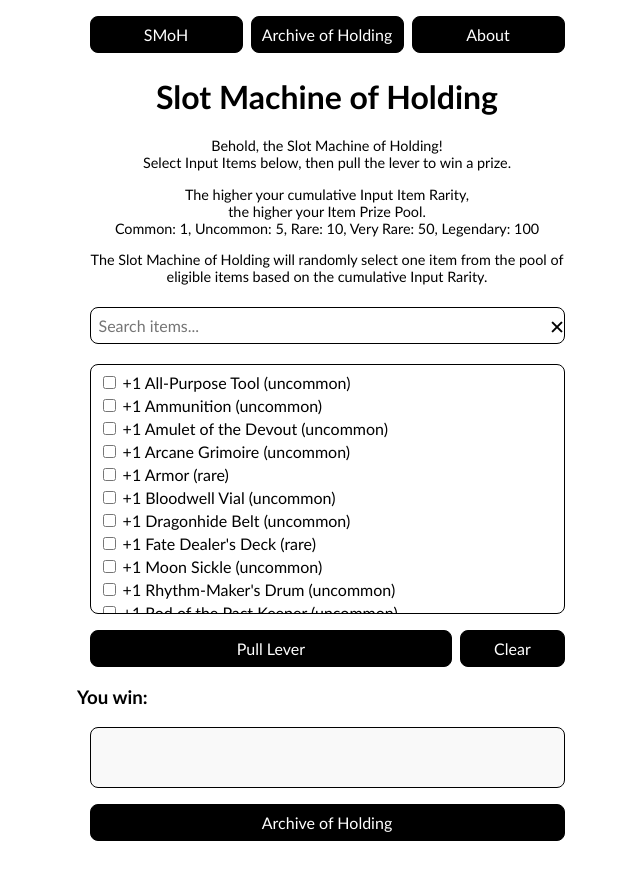
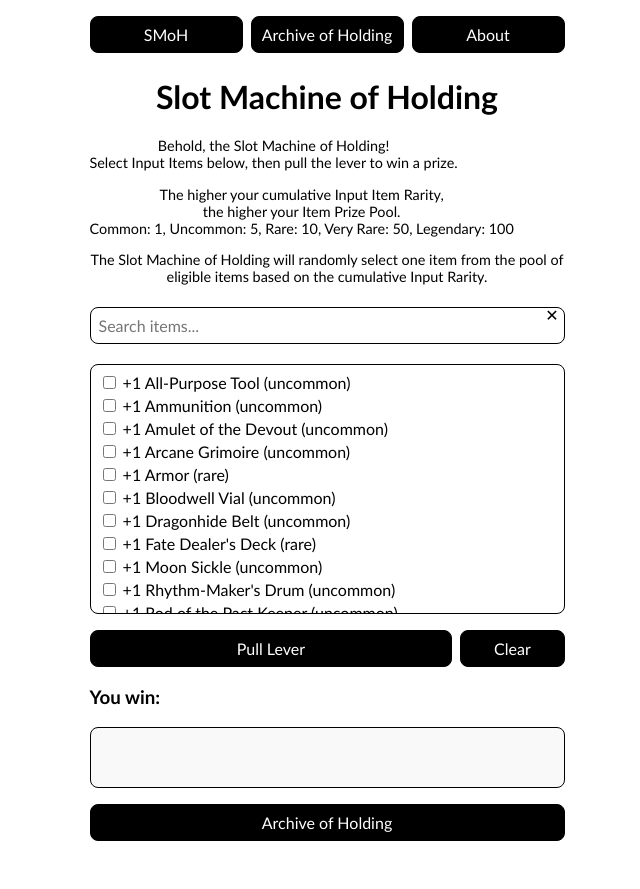
Before and after one commit to chadur0/SMoH, a Flask app: page / in a window 1280 px wide. Shown: the whole page, without its empty margins (313-953 px from the left). Run offline with Flask 2, Linux system fonts and the light colour scheme; some libraries are stand-ins or nearby versions.

Commit message:
modified:   static/styles.css 	modified:   templates/index.html

```diff
--- a/static/styles.css
+++ b/static/styles.css
@@ -59,6 +59,12 @@ h1 {
     margin-bottom: 1.5em;
 }
 
+p, h3 {
+    display: flex;
+    width: 95%;
+    margin-left: 2.5%;
+}
+
 /* === Search === */
 .search-wrapper {
     position: relative;
@@ -75,11 +81,12 @@ h1 {
 
 #clear-search {
     position: absolute;
-    left: 46%;
-    transform: translateY(50%);
+    left: 45%;
+    align-self: center;
+    /* transform: translateY(50%); */
     border: none;
     background: none;
-    font-size: 1.2em;
+    font-size: 1em;
     cursor: pointer;
     color: #000;
     padding: 0;
--- a/templates/index.html
+++ b/templates/index.html
@@ -14,7 +14,6 @@
     </nav>
 
     <h1>Slot Machine of Holding</h1>
-
     <div class="intro">
         <p>Behold, the Slot Machine of Holding!
         <br>Select Input Items below, then pull the lever to win a prize.</p>
@@ -46,6 +45,7 @@
     </div>
 
     <h3 id="result-title">You win:</h3>
+
     <div id="result"></div>
 
     <div class="controls">
```
